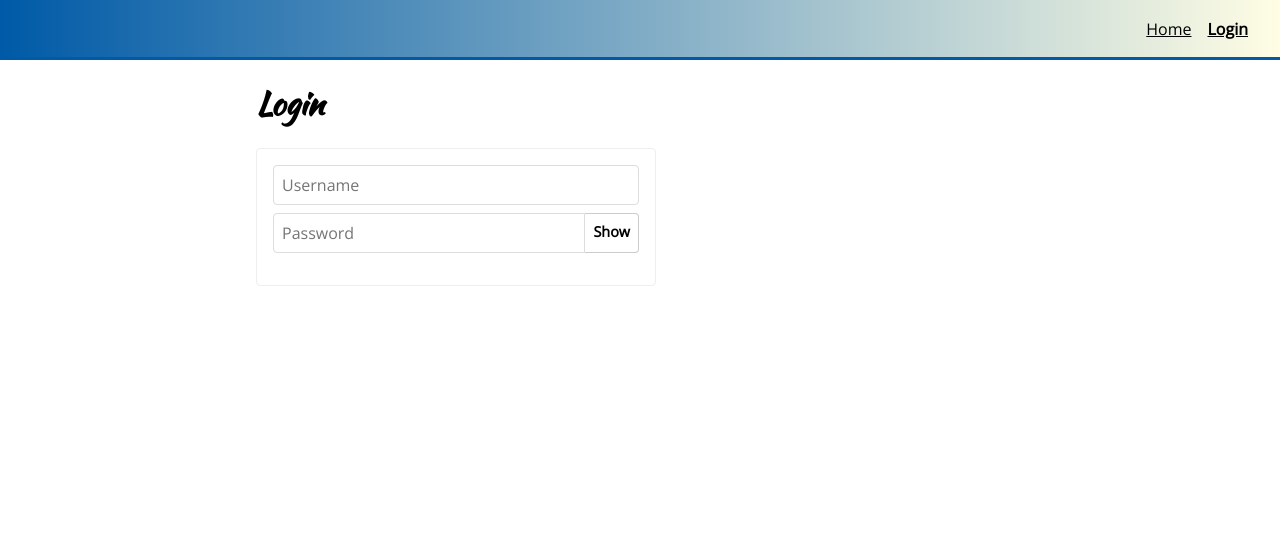
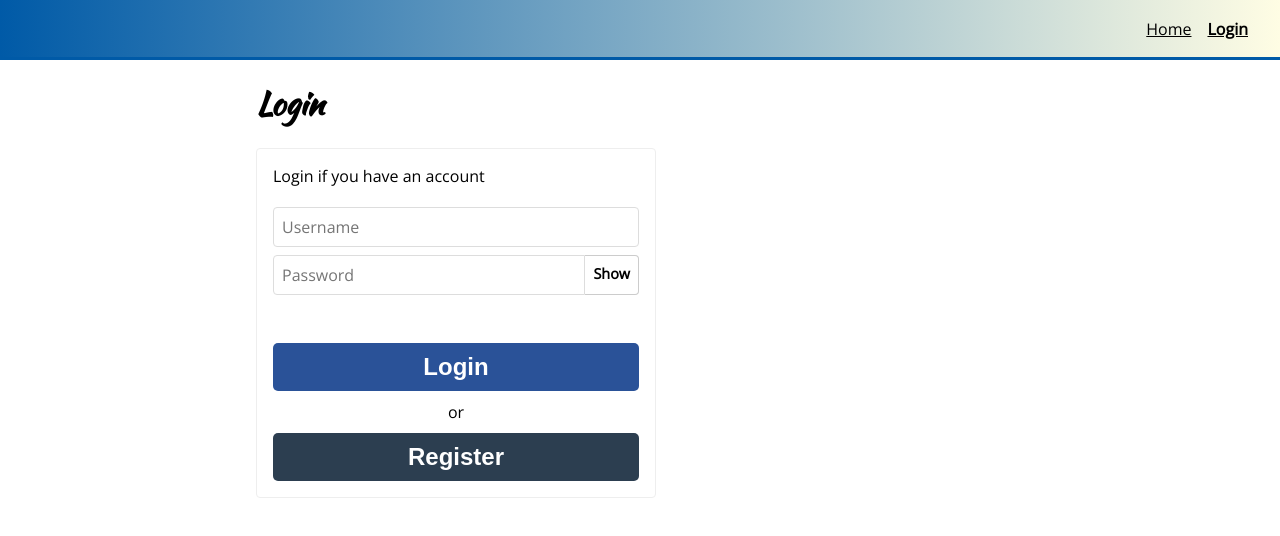
Before and after one commit to redeyedev-208/ga-styled-components-v5, a React (Create React App) app: page /login in a window 1280 px wide. Shown: the top 536 px of the page. Built offline with nearby package versions, Linux system fonts and the light colour scheme.

Commit message:
updated Login form, with use of new hooks, will work on animations next

```diff
--- a/src/components/common/Button.js
+++ b/src/components/common/Button.js
@@ -19,7 +19,7 @@
 
 const Button = styled.button`
   color: white;
-  background: ${(props) => (props.secondary ? 'black' : '#f8049c')};
+  background: ${(props) => (props.secondary ? '#2c3e50' : '#2a5298')};
   /* background: #f8049c; */
   font-weight: bold;
   // Don't write compost like this, no syntax highlighting is available.
--- a/src/components/pages/Login.js
+++ b/src/components/pages/Login.js
@@ -1,5 +1,5 @@
-import React, { useState } from 'react';
-import { PageLayout, Input, PasswordInput } from 'components/common';
+import React, { useState, useEffect } from 'react';
+import { PageLayout, Input, PasswordInput, Button } from 'components/common';
 import styled from 'styled-components';
 
 const Form = styled.form`
@@ -11,41 +11,100 @@
   box-sizing: border-box;
   color: black;
   border-radius: 4px;
+
+  .or-text {
+    text-align: center;
+    margin: 10px 0;
+  }
+
+  // We want to target the first Button component inside the Form component.
+  > ${Button}:first-of-type {
+    margin-top: 40px;
+  }
+
+  // We want to target the second Button component inside the Form component.
+  > ${Input} {
+    margin-top: 20px;
+  }
 `;
+
+let timeout;
 
 export default function Login() {
   // We are creating state for the form fields.
   // The initial state will be an empty string.
-  // It is more efficient to use an object to store the form fields.
-  const [formFields, setFormFields] = useState({
-    username: '',
-    password: '',
-  });
+  const [formFields, setFormFields] = useState({ username: '', password: '' });
+  const [loading, setLoading] = useState(false);
 
+  // We are creating a function to handle the input change.
+  // The formFields will be updated with the new value.
+  // The only difference between the two is the name.
   function handleInputChange(e) {
-    e.persist(); // Being used in a callback, so we need to persist the event. (setFormFields)
+    e.persist();
     setFormFields((s) => ({
       ...s,
       [e.target.name]: e.target.value,
     }));
   }
 
+  function handleSubmit(e) {
+    e.preventDefault();
+    setLoading(true);
+    timeout = setTimeout(() => {
+      setLoading(false);
+    }, 2000);
+  }
+
+  useEffect(() => {
+    return () => {
+      if (timeout) {
+        clearTimeout(timeout);
+      }
+    };
+  }, []);
+
   return (
     <PageLayout>
       <h1>Login</h1>
-      <Form>
+      <Form onSubmit={handleSubmit}>
+        {loading ? (
+          'Loading...'
+        ) : (
+          <>
+            <span>Login if you have an account</span>
             <Input
-          type='text'
-          name='username'
-          placeholder='Username'
               value={formFields.username}
               onChange={handleInputChange}
+              name='username'
+              type='text'
+              placeholder='Username'
             />
             <PasswordInput
-          name='password'
               value={formFields.password}
               onChange={handleInputChange}
+              name='password'
             />
+          </>
+        )}
+        <Button
+          large
+          type='submit'
+          disabled={loading}
+        >
+          {loading ? 'Loading...' : 'Login'}
+        </Button>
+        {!loading && (
+          <>
+            <div className='or-text'>or</div>
+            <Button
+              large
+              secondary
+              type='button'
+            >
+              Register
+            </Button>
+          </>
+        )}
       </Form>
     </PageLayout>
   );
```
Lines whose indentation alone changed are shown as unchanged.
